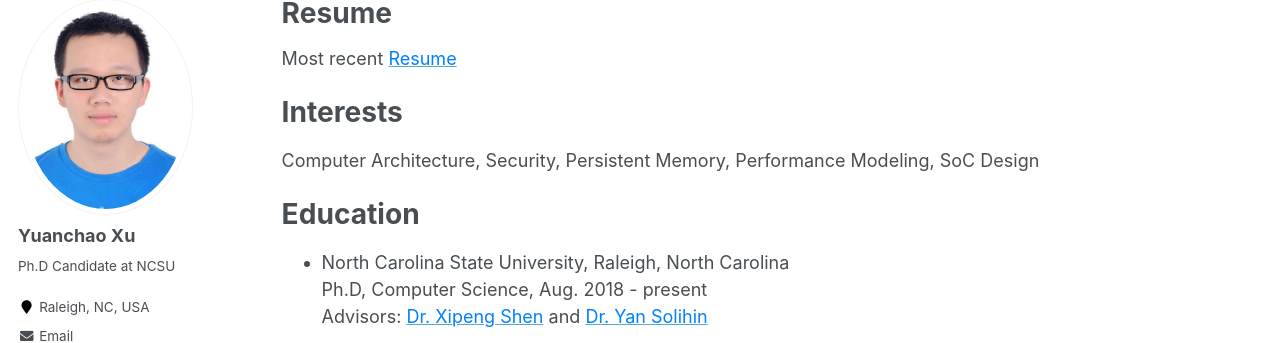
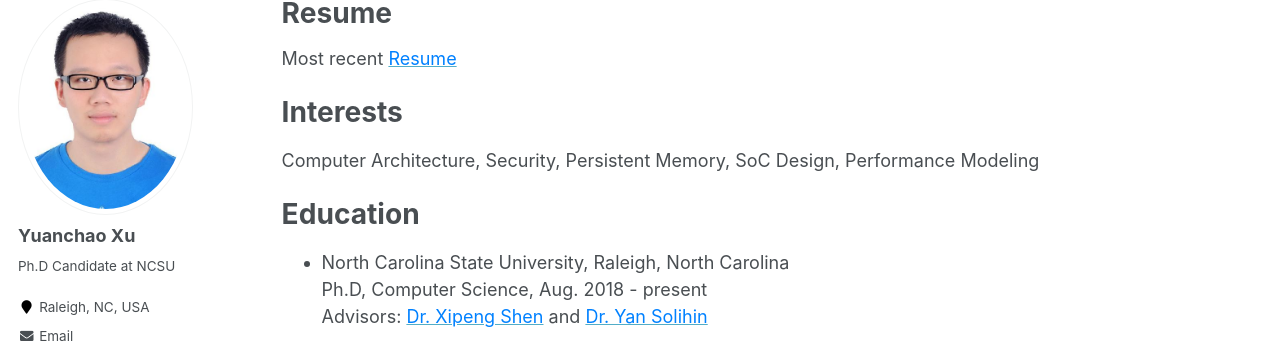
Before and after one commit to yuanchaoxu6/yuanchaoxu6.github.io, a Jekyll site: the page built from _pages/cv.md, in a window 1280 px wide and 1068 px high. Shown: the part 119-462 px from the top of the window. Built offline with Jekyll 4.4.1, drawn with Linux system fonts in a browser that asks for light colours.

Commit message:
Update cv.md

```diff
--- a/_pages/cv.md
+++ b/_pages/cv.md
@@ -11,7 +11,7 @@ Most recent [<font color="#0081ff">Resume</font>](http://yuanchaoxu6.github.io/f
 
 Interests
 ======
-Computer Architecture, Security, Persistent Memory, Performance Modeling, SoC Design
+Computer Architecture, Security, Persistent Memory, SoC Design, Performance Modeling
 
 Education
 ======
```
